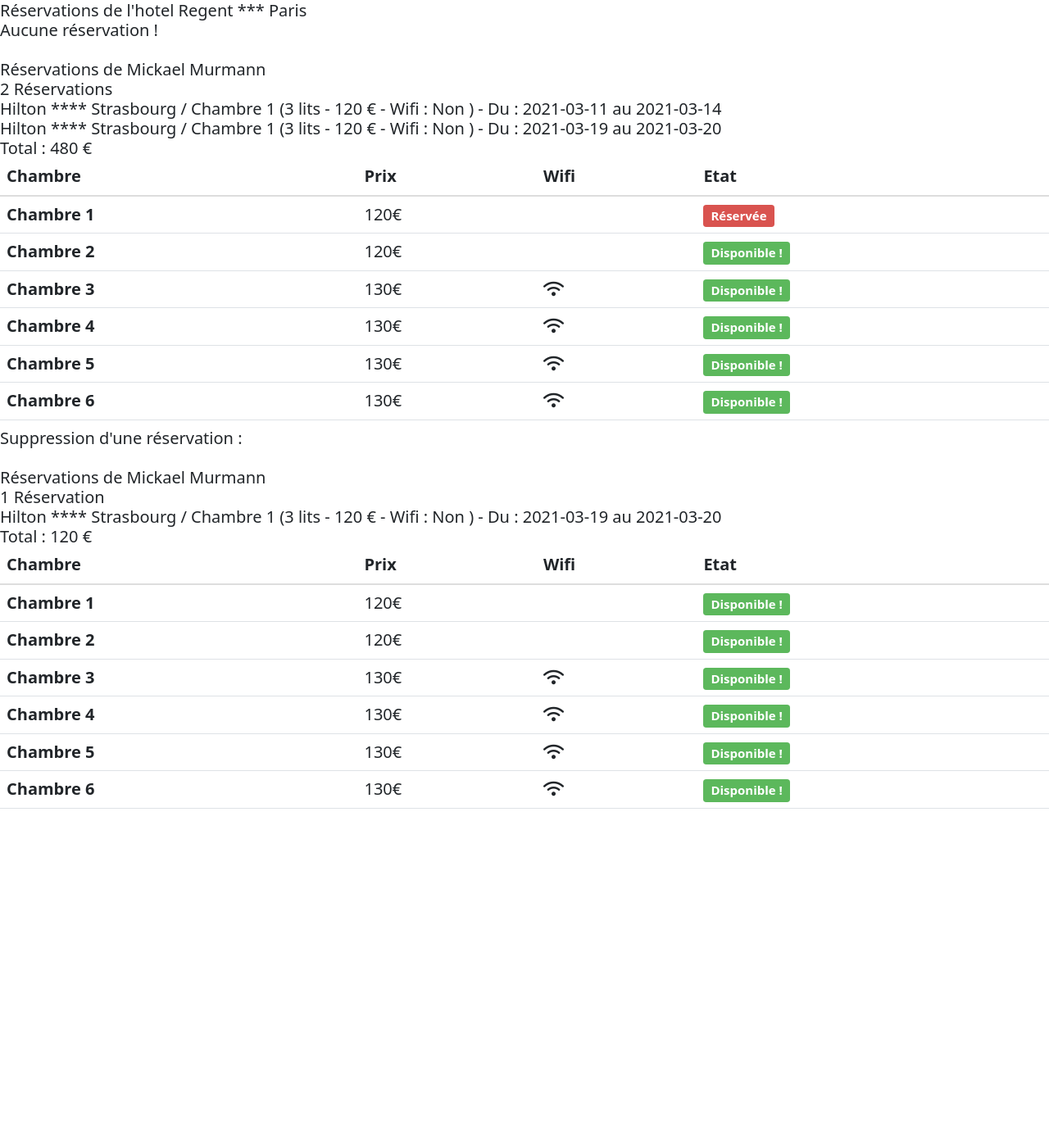
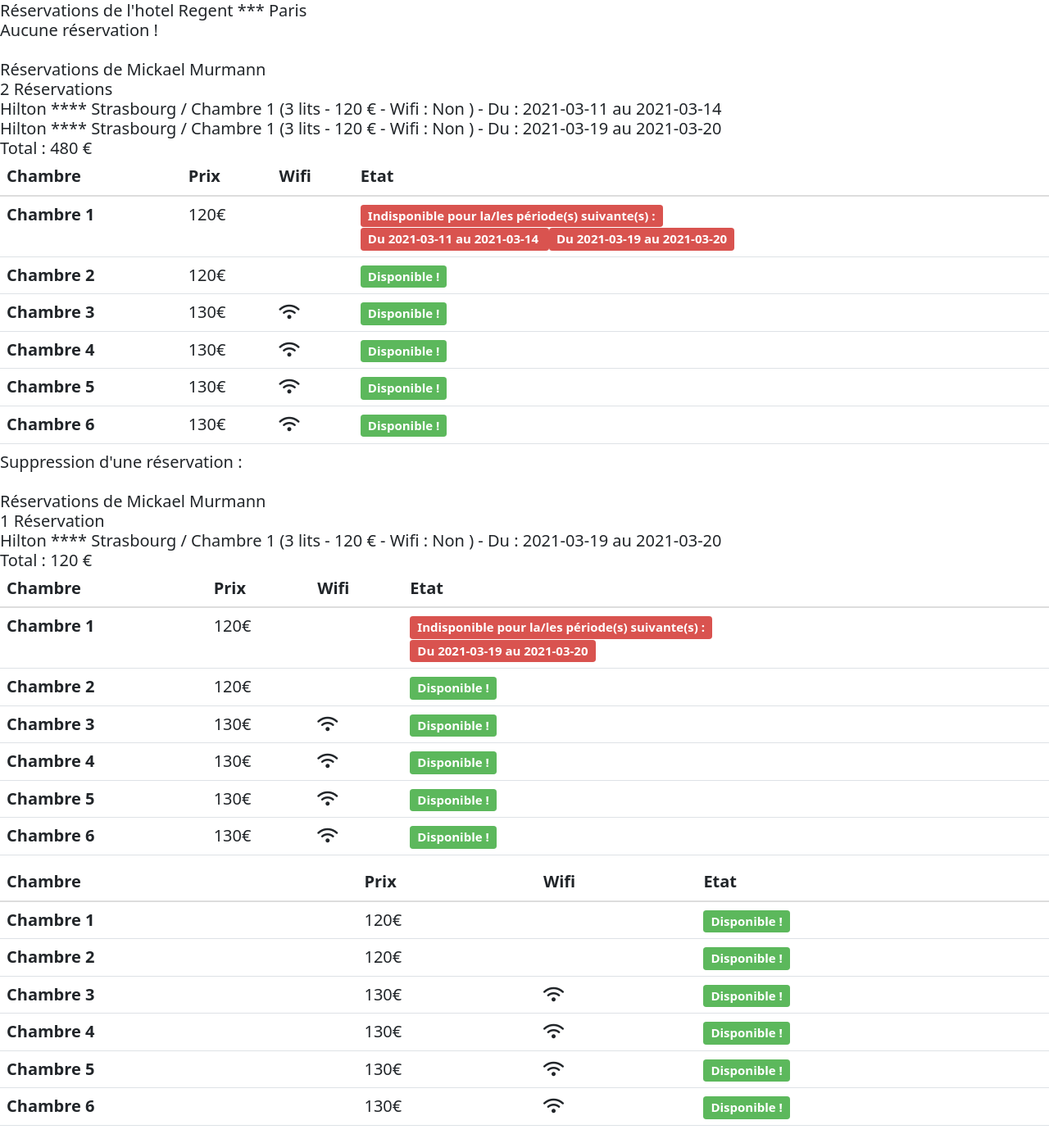
Before and after one commit to Skyflexx/Hotel, a PHP site: page / in a window 1280 px wide. Shown: the part 263-1647 px from the top of the page at 82% size. Before the commit the page ends 1250 px from the top, so only its background shows below. Run offline with PHP 8.4, Linux system fonts and the light colour scheme.

Commit message:
Add method to show periods of resa for one room

```diff
--- a/Hotel.php
+++ b/Hotel.php
@@ -134,7 +134,7 @@ class Hotel {
             if ($room->getAvailable()){
                 $availability = "<span class='label label-success'>Disponible !</span>";
             } else {
-                $availability = "<span class='label label-danger'>Réservée</span>";
+                $availability = $room->listOfResas();
             }
 
             // Afichage du contenu dans un tableau bootstrap.
--- a/Reservation.php
+++ b/Reservation.php
@@ -81,7 +81,6 @@ Class Reservation{
             $this->room->changeAvailable();
 
         } else {
-
             echo "Impossible de réserver !";
         }
 
--- a/Room.php
+++ b/Room.php
@@ -37,8 +37,26 @@ class Room{
 
         unset($this->reservations[$key]); // Permet de supprimer l'item de l'array avec la clé concernée.
 
-        $this->available = true;
+        if (empty($this->reservations)){
+            $this->available = true;
+        }
 
+    }
+
+    public function listOfResas(){
+
+        $infos = "<span class='label label-danger '>Indisponible pour la/les période(s) suivante(s) : </span><br>";
+
+        foreach ($this->reservations as $reservation){
+
+            $dateBegin = $reservation->getBegin()->format("Y-m-d"); // Récupération de la date de début de la resa
+            $dateEnd = $reservation->getEnd()->format("Y-m-d"); // Récupération de la date de fin
+
+            $infos .= "<span class='label label-danger'> Du $dateBegin au $dateEnd </span>";
+
+        }
+
+        return $infos;
     }
 
     public function changeAvailable(){
@@ -50,9 +68,10 @@ class Room{
     }
 
     public function getAvailability(){
+
         if ($this->available == true){
             return "Disponible !";
-        } else return "Réservée";
+        } else return "Réservée du ";
     }
 
     public function getStatutwifi(){
--- a/index.php
+++ b/index.php
@@ -63,6 +63,9 @@
 
         echo $hilton->getStatutRoom();
 
+        $resa3->delResa();
+
+        echo $hilton->getStatutRoom();
 
     ?>
 
```
